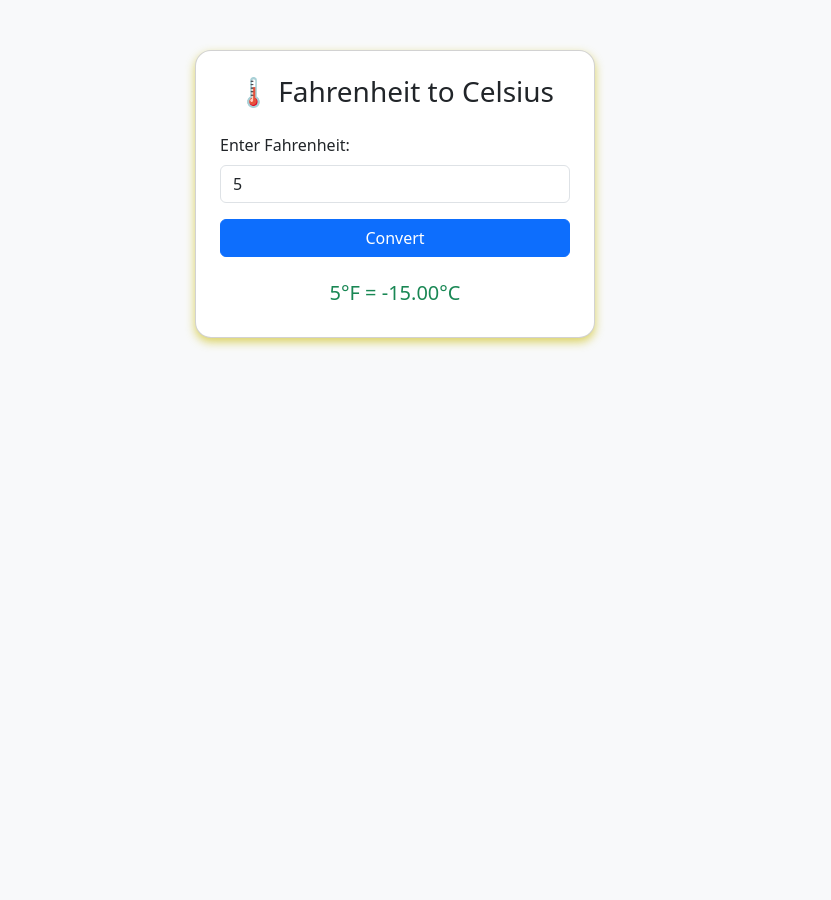
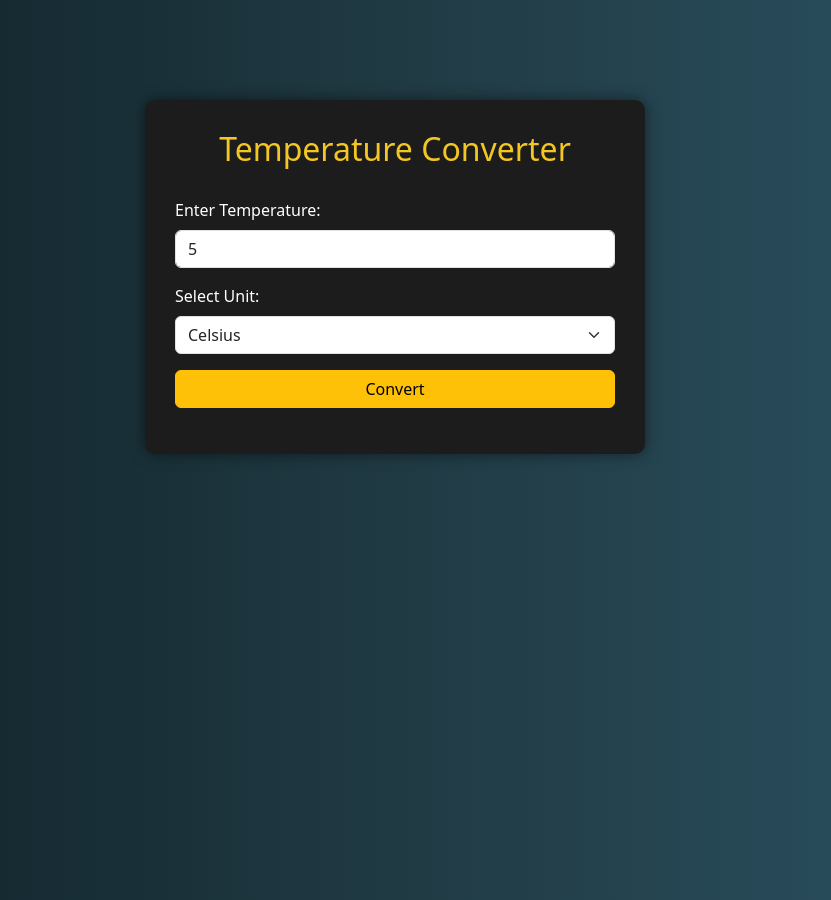
Before and after one commit to Jothi-740/OIBSIP, a plain HTML site: page index.html in a window 1280 px wide. Both pictures are taken after typing "5" into the empty fields and a click on the button "Convert". Shown: the whole page, without its empty margins (245-1076 px from the left). Before the commit the page ends 800 px from the top, so only its background shows below. Drawn offline with nearby package versions, Linux system fonts and the light colour scheme.

Commit message:
Update index.html

```diff
--- a/index.html
+++ b/index.html
@@ -1,66 +1,89 @@
 <!DOCTYPE html>
 <html lang="en">
 <head>
-  <meta charset="UTF-8" />
-  <meta name="viewport" content="width=device-width, initial-scale=1.0"/>
-  <title>Fahrenheit to Celsius Converter</title>
-
-  <link href="https://cdn.jsdelivr.net/npm/bootstrap@5.3.0/dist/css/bootstrap.min.css" rel="stylesheet"/>
-
-
+  <meta charset="UTF-8">
+  <meta name="viewport" content="width=device-width, initial-scale=1">
+  <title>Temperature Converter</title>
+  <link href="https://cdn.jsdelivr.net/npm/bootstrap@5.3.2/dist/css/bootstrap.min.css" rel="stylesheet">
   <style>
     body {
-      background-color: #f8f9fa;
-      padding-top: 50px;
+      background: linear-gradient(to right, #0f2027, #203a43, #2c5364);
+      color: white;
+      min-height: 100vh;
     }
-    .card {
-      max-width: 400px;
-      margin: auto;
-      border-radius: 1rem;
-      box-shadow: 0 4px 10px rgba(205, 193, 27, 0.685);
+    .container {
+      margin-top: 100px;
+      max-width: 500px;
+      background-color: #1c1c1c;
+      padding: 30px;
+      border-radius: 10px;
+      box-shadow: 0 0 15px rgba(0,0,0,0.5);
+    }
+    h2 {
+      text-align: center;
+      margin-bottom: 30px;
+      color: #f3c623;
     }
   </style>
-
-
 </head>
 <body>
 
 <div class="container">
-    <div class="card p-4">
-      <h3 class="text-center mb-4">🌡 Fahrenheit to Celsius</h3>
+  <h2>Temperature Converter</h2>
+  <div class="mb-3">
+    <label for="temperature" class="form-label">Enter Temperature:</label>
+    <input type="number" class="form-control" id="temperature" placeholder="Enter value">
+  </div>
 
   <div class="mb-3">
-        <label for="fahrenheit" class="form-label">Enter Fahrenheit:</label>
-        <input type="number" id="fahrenheit" class="form-control" placeholder="e.g. 98.6" />
+    <label for="unit" class="form-label">Select Unit:</label>
+    <select class="form-select" id="unit">
+      <option value="celsius">Celsius</option>
+      <option value="fahrenheit">Fahrenheit</option>
+      <option value="kelvin">Kelvin</option> <!-- Optional challenge -->
+    </select>
   </div>
 
-      <div class="d-grid">
-        <button class="btn btn-primary" onclick="convertToCelsius()">Convert</button>
+  <div class="d-grid mb-3">
+    <button class="btn btn-warning" onclick="convertTemperature()">Convert</button>
   </div>
 
-      <div class="mt-4 text-center">
-        <h5 id="result" class="text-success"></h5>
-      </div>
-    </div>
+  <div class="alert alert-info text-center" id="result" style="display: none;"></div>
 </div>
 
+<script>
+  function convertTemperature() {
+    const tempInput = document.getElementById("temperature").value;
+    const unit = document.getElementById("unit").value;
+    const resultDiv = document.getElementById("result");
 
-
-  <script>
-    function convertToCelsius() {
-      const fahrenheit = parseFloat(document.getElementById("fahrenheit").value);
-
-      if (isNaN(fahrenheit)) {
-        document.getElementById("result").innerText = "❗ Please enter a valid number.";
+    if (tempInput === "") {
+      resultDiv.style.display = "block";
+      resultDiv.innerHTML = "Please enter a temperature.";
       return;
     }
 
-      const celsius = ((fahrenheit - 32) * 5) / 9;
-      document.getElementById("result").innerText = `${fahrenheit}°F = ${celsius.toFixed(2)}°C`;
+    const temp = parseFloat(tempInput);
+    let result = "";
+
+    if (unit === "celsius") {
+      const f = (temp * 9/5) + 32;
+      const k = temp + 273.15;
+      result = ${temp}°C = `${f.toFixed(2)}°F<br>${temp}°C = ${k.toFixed(2)}K`;
+    } else if (unit === "fahrenheit") {
+      const c = (temp - 32) * 5/9;
+      const k = c + 273.15;
+      result = ${temp}°F = `${c.toFixed(2)}°C<br>${temp}°F = ${k.toFixed(2)}K`;
+    } else if (unit === "kelvin") {
+      const c = temp - 273.15;
+      const f = (c * 9/5) + 32;
+      result = ${temp}K = `${c.toFixed(2)}°C<br>${temp}K = ${f.toFixed(2)}°F`;
+    }
+
+    resultDiv.innerHTML = result;
+    resultDiv.style.display = "block";
   }
 </script>
 
-
-
 </body>
 </html>
```
Lines whose indentation alone changed are shown as unchanged.
